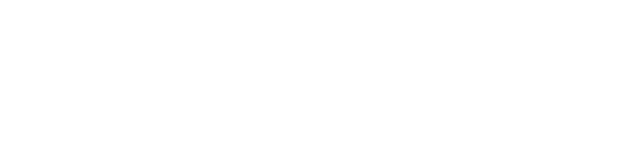
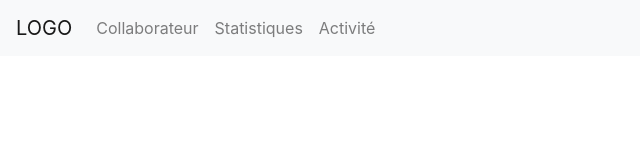
Before and after one commit to DeJulien/workshop-bootstrap, a plain HTML site: page index.html in a window 1280 px wide. Shown: the whole page, without its empty margins (0-640 px from the left). Drawn offline with nearby package versions, Linux system fonts and the light colour scheme.

Commit message:
tp1 maj1

```diff
--- a/index.html
+++ b/index.html
@@ -13,6 +13,26 @@ crossorigin="anonymous">
   </head>
   <body>
   <!-- TODO -->
+  <nav class="navbar navbar-expand-lg navbar-light bg-light">
+    <a class="navbar-brand" href="#">LOGO</a>
+    <button class="navbar-toggler" type="button" data-toggle="collapse" data-target="#navbarNav" aria-controls="navbarNav" aria-expanded="false" aria-label="Toggle navigation">
+      <span class="navbar-toggler-icon"></span>
+    </button>
+    <div class="collapse navbar-collapse" id="navbarNav">
+      <ul class="navbar-nav">
+        <li class="nav-item">
+          <a class="nav-link" href="#">Collaborateur</a>
+        </li>
+        <li class="nav-item">
+          <a class="nav-link" href="#">Statistiques</a>
+        </li>
+        <li class="nav-item">
+            <a class="nav-link" href="#">Activité</a>
+        </li>
+      </ul>
+    </div>
+  </nav>
+
   <!-- Optional JavaScript -->
   <!-- jQuery first, then Popper.js, then Bootstrap JS -->
   <script src="https://code.jquery.com/jquery-3.4.1.slim.min.js" integrity="sha384-
```
